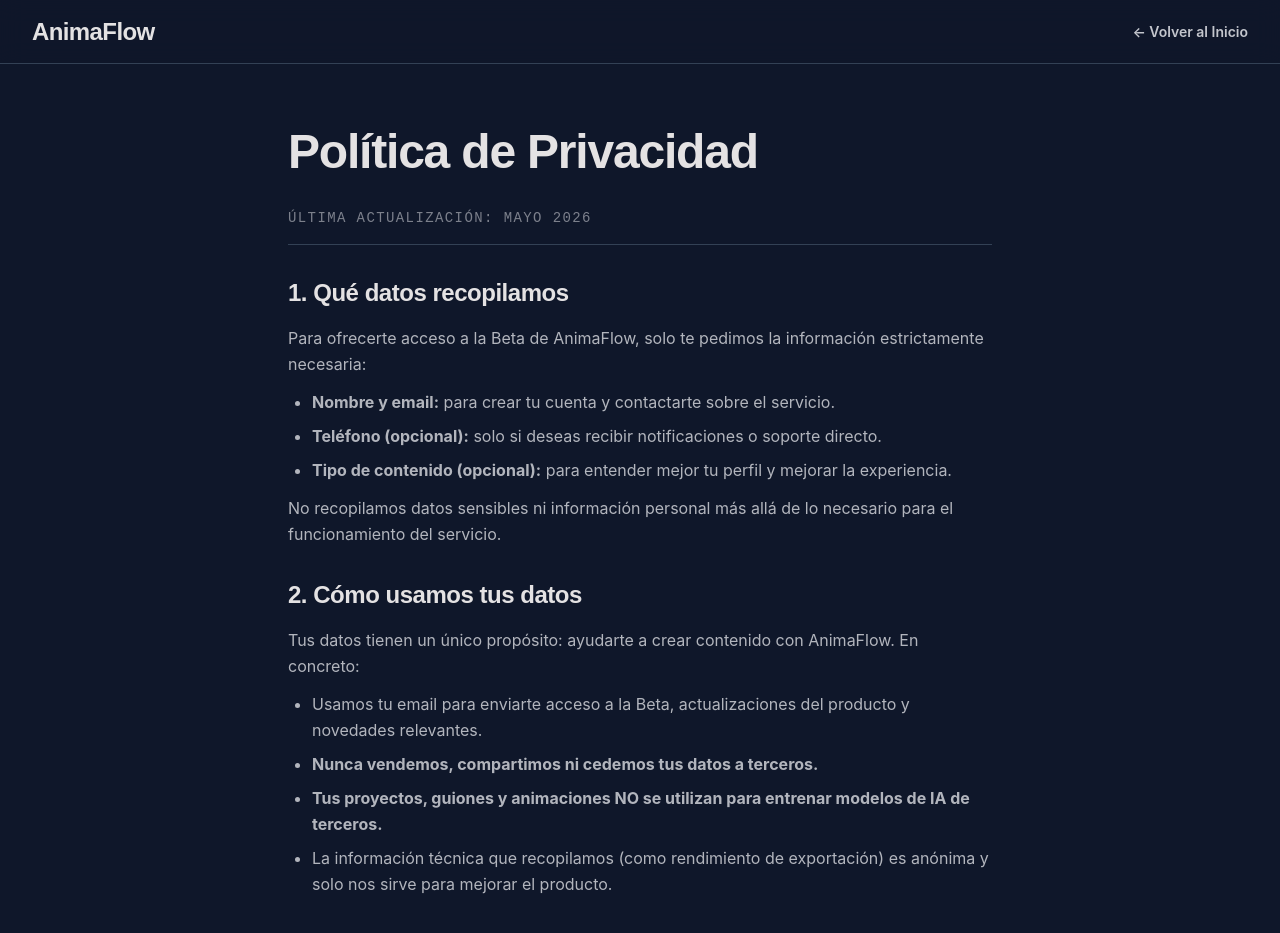
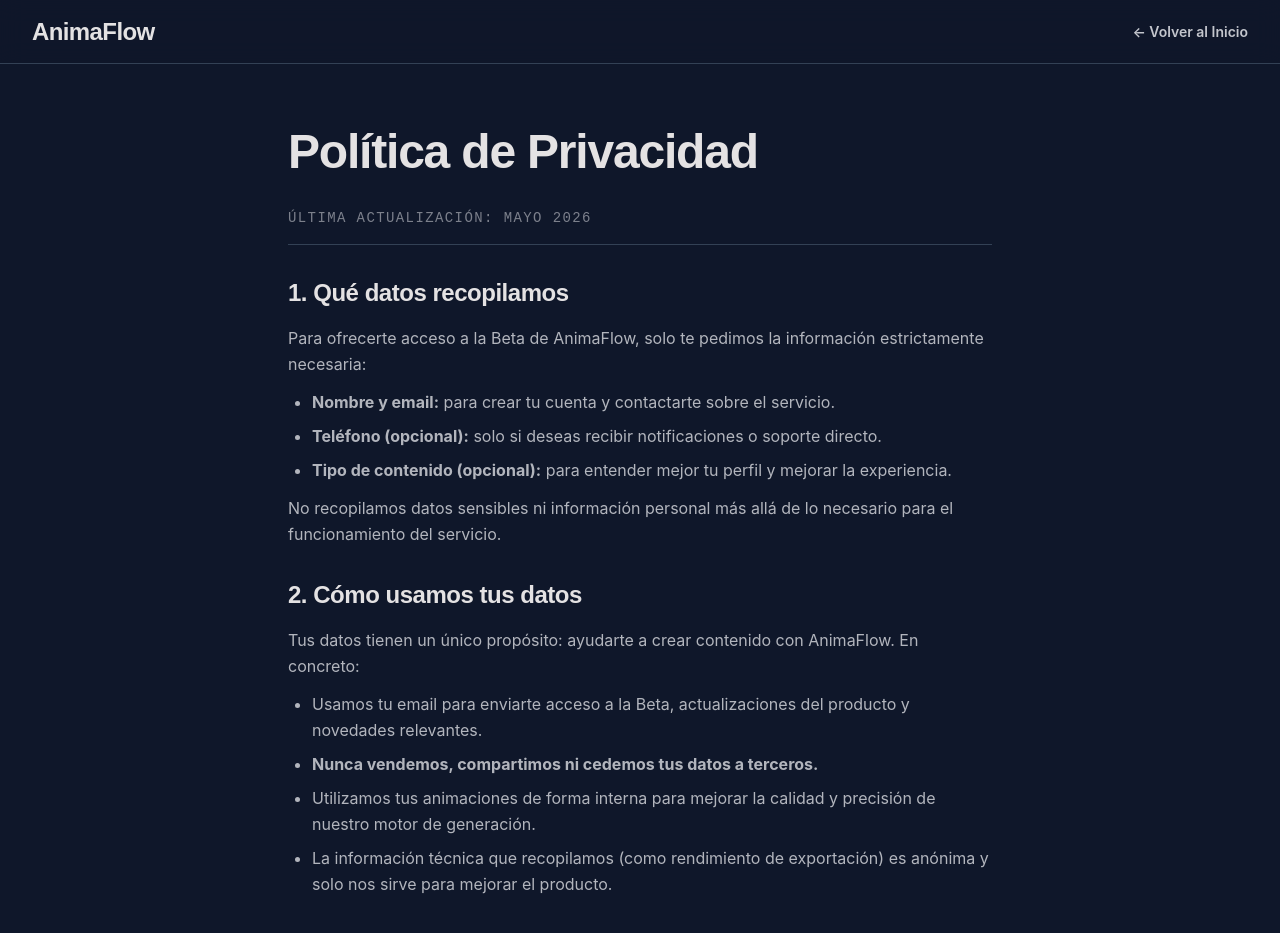
Before and after one commit to diego050/AnimaFlow, a React (Vite) app: page /privacy in a window 1280 px wide. Shown: the top 933 px of the page. Built offline with nearby package versions, Linux system fonts and the light colour scheme.

Commit message:
Update PrivacyPolicy.jsx

```diff
--- a/src/pages/PrivacyPolicy.jsx
+++ b/src/pages/PrivacyPolicy.jsx
@@ -29,7 +29,7 @@
             <ul className="list-disc pl-6 space-y-2">
               <li>Usamos tu email para enviarte acceso a la Beta, actualizaciones del producto y novedades relevantes.</li>
               <li><strong>Nunca vendemos, compartimos ni cedemos tus datos a terceros.</strong></li>
-              <li><strong>Tus proyectos, guiones y animaciones NO se utilizan para entrenar modelos de IA de terceros.</strong></li>
+              <li>Utilizamos tus animaciones de forma interna para mejorar la calidad y precisión de nuestro motor de generación.</li>
               <li>La información técnica que recopilamos (como rendimiento de exportación) es anónima y solo nos sirve para mejorar el producto.</li>
             </ul>
           </section>
```
